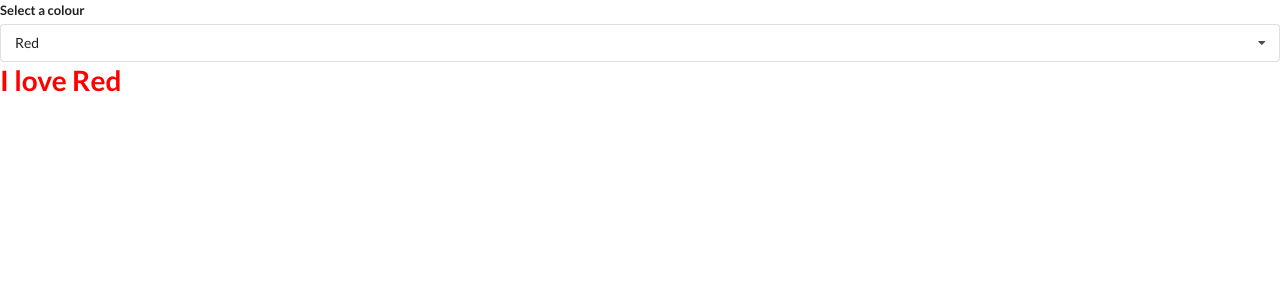
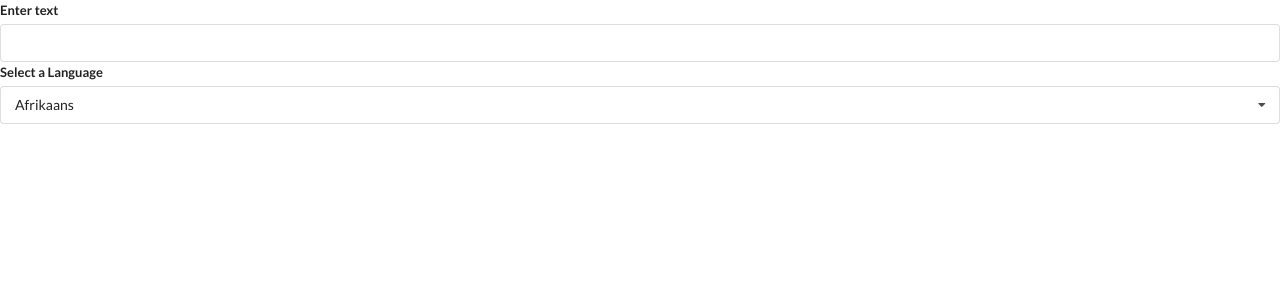
Before and after one commit to abottenberg/udemy-react-course, a React (Create React App) app in the folder widgets/: page / in a window 1280 px wide. Shown: the top 300 px of the page. Built offline with nearby package versions, Linux system fonts and the light colour scheme.

Commit message:
Adding translate component

```diff
--- a/widgets/src/App.js
+++ b/widgets/src/App.js
@@ -2,6 +2,7 @@
 import Accordion from './components/Accordion';
 import Search from './components/Search';
 import Dropdown from './components/Dropdown';
+import Translate from './components/Translate';
 
 const items = [
   {
@@ -34,11 +35,10 @@
 ];
 
 export default () => {
-  const [selected, setSelected] = useState(options[0])
 
-  return <Dropdown
-    options={options}
-    selected={selected}
-    onSelectedChange={setSelected}
-  />
+  return (
+    <div>
+      <Translate />
+    </div>
+  );
 }
--- a/widgets/src/components/Dropdown.js
+++ b/widgets/src/components/Dropdown.js
@@ -1,6 +1,6 @@
 import React, { useState, useEffect, useRef } from 'react';
 
-const Dropdown = ({ options, selected, onSelectedChange }) => {
+const Dropdown = ({ options, selected, onSelectedChange, label }) => {
   const [open, setOpen] = useState(false);
   const ref = useRef();
 
@@ -38,7 +38,7 @@
     <div>
       <div ref={ref} className="ui form">
         <div className="field">
-          <label className="label">Select a colour</label>
+          <label className="label">{label}</label>
           <div onClick={() => {setOpen(!open)}} className={`ui selection dropdown ${open ? 'visible active' : ''}`}>
             <i className="dropdown icon"></i>
             <div className="text">{selected.label}</div>
@@ -48,9 +48,9 @@
           </div>
         </div>
       </div>
-      <div>
+      {/*<div>
         <h1 style={{color: selected.value}}>{`I love ${selected.label}`}</h1>
-      </div>
+      </div>*/}
     </div>
   );
 };
--- /dev/null
+++ b/widgets/src/components/Translate.js
@@ -0,0 +1,41 @@
+import React, { useState } from 'react';
+import Dropdown from './Dropdown';
+
+const options = [
+  {
+    label: 'Afrikaans',
+    value: 'af'
+  },
+  {
+    label: 'Arabic',
+    value: 'ar'
+  },
+  {
+    label: 'Hindi',
+    value: 'hi'
+  }
+];
+
+const Translate = () => {
+  const [language, setLanguage] = useState(options[0]);
+  const [text, setText] = useState('');
+
+  return (
+    <div>
+      <div className="ui form">
+        <div className="field">
+          <label>Enter text</label>
+          <input value={text} onChange={(e) => setText(e.target.value)}/>
+        </div>
+      </div>
+      <Dropdown
+        label="Select a Language"
+        selected={language}
+        onSelectedChange={setLanguage}
+        options={options}
+      />
+    </div>
+  );
+};
+
+export default Translate;
```
